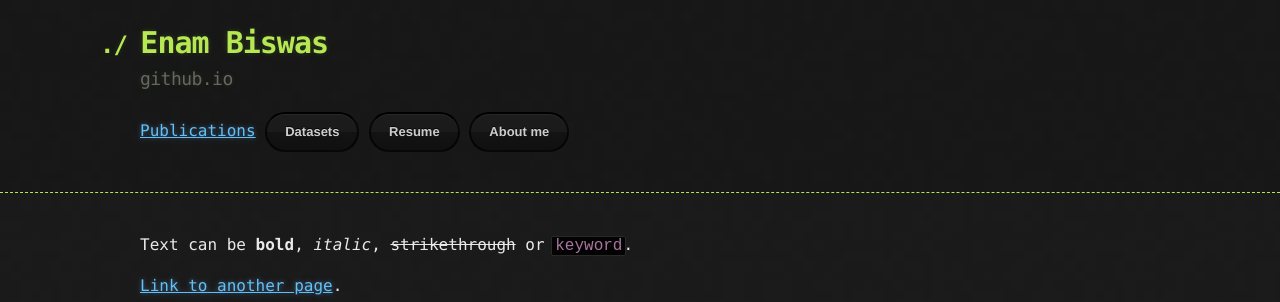
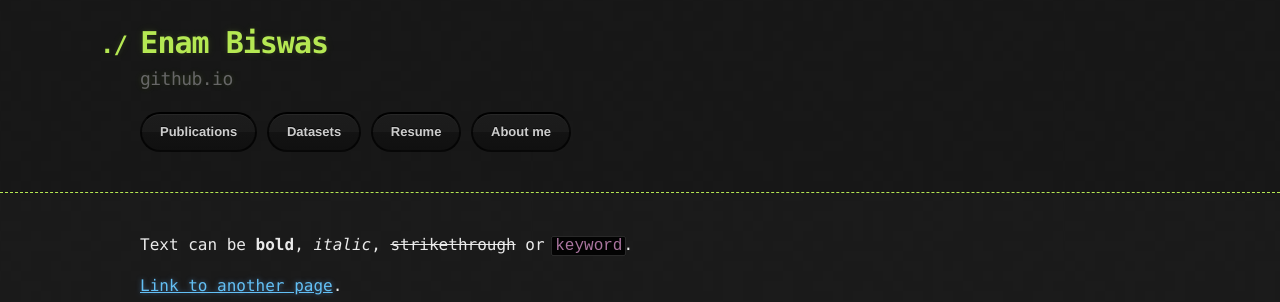
Before and after one commit to e-biswas/e-biswas.github.io, a Jekyll site: the page built from index.md, in a window 1280 px wide. Shown: the top 302 px of the page. Built offline with Jekyll 4.4.1, drawn with Linux system fonts in a browser that asks for light colours.

```diff
--- a/_layouts/default.html
+++ b/_layouts/default.html
@@ -20,7 +20,7 @@
         <h2>{{ site.description | default: site.github.project_tagline }}</h2>
 
         <section id="downloads">
-          <a href="{{ site.github.repository_url }}/publication" class="button"><span></span>Publications</a>
+          <a href="{{ site.github.repository_url }}/publication" class="btn"><span></span>Publications</a>
           <a href="{{ site.github.repository_url }}/dataset" class="btn btn-github"><span></span>Datasets</a>
           <a href="{{ site.github.repository_url }}/Enam_Biswas_CV.pdf" class="btn btn-github" target="_blank"><span></span>Resume</a>
           <a href="{{ site.github.repository_url }}/about" class="btn btn-github"><span></span>About me</a>
```
